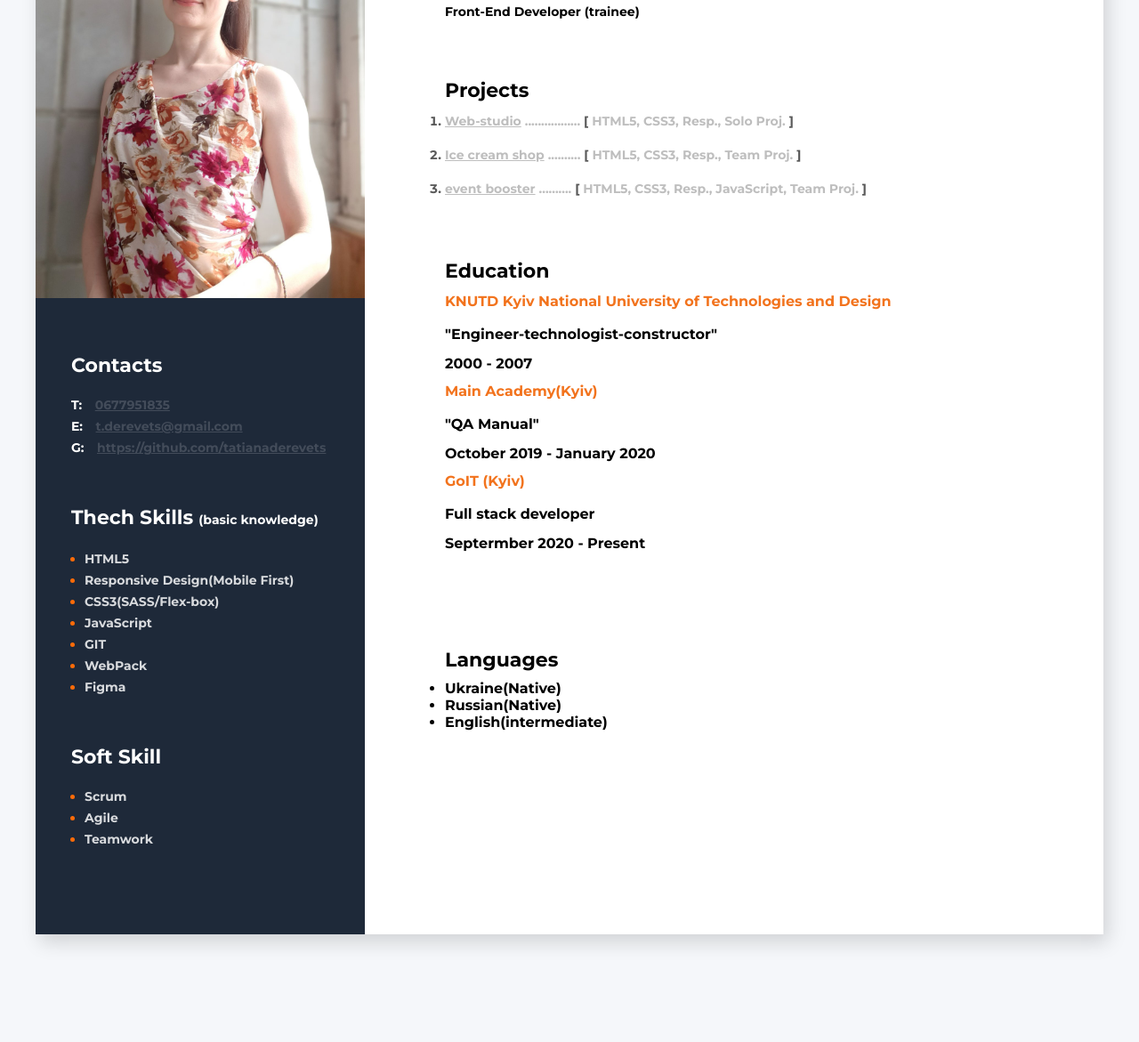
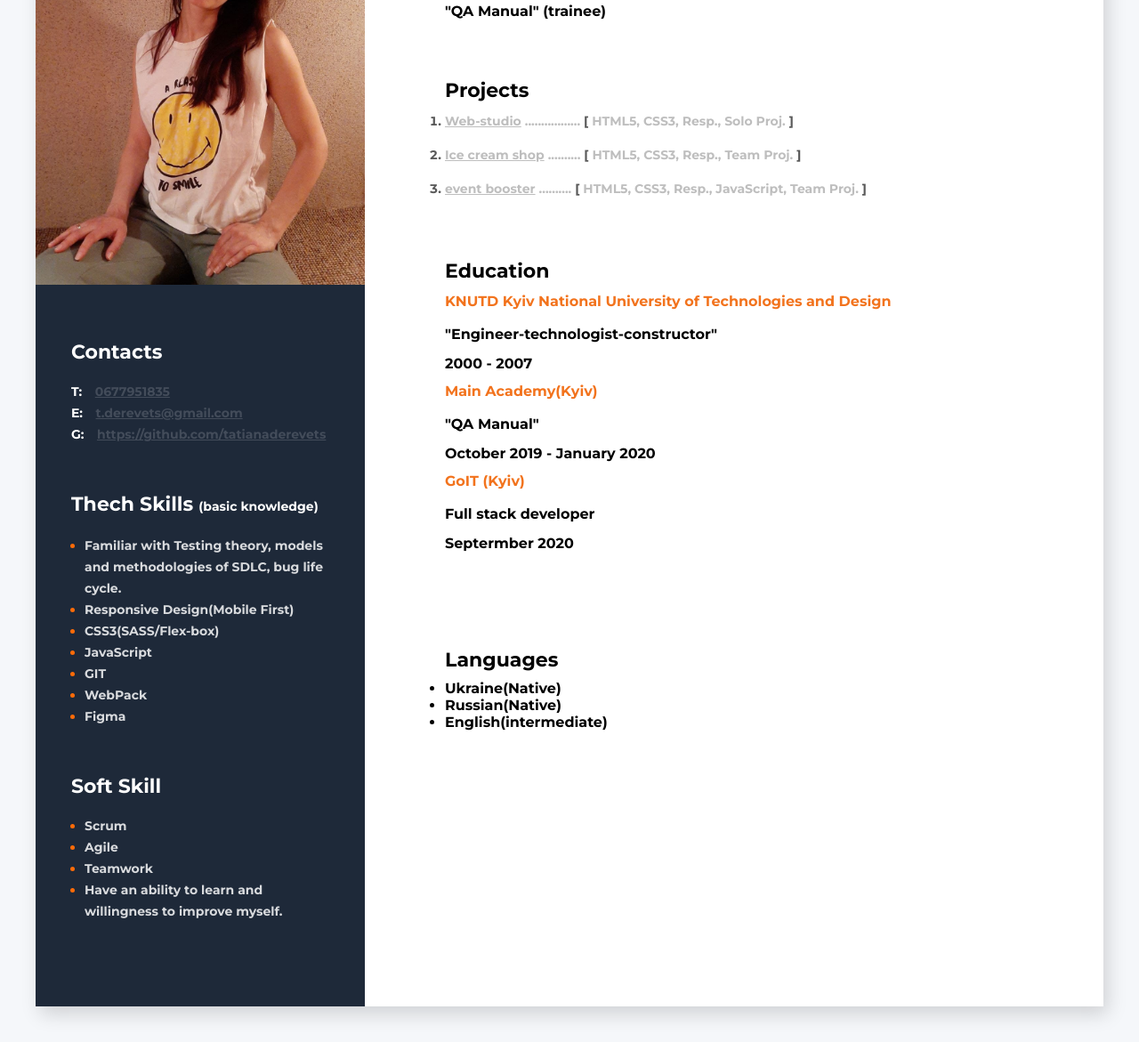
Before and after one commit to tatianaderevets/resume, a plain HTML site: page index.html in a window 1280 px wide. Shown: the part 238-1409 px from the top of the page at 89% size. Before the commit the page ends 1328 px from the top, so only its background shows below. Drawn offline with Linux system fonts and the light colour scheme.

Commit message:
corrected

```diff
--- a/index.html
+++ b/index.html
@@ -16,7 +16,7 @@
         <aside class="sidebar">
             <div>
                 <img class="main-photo"
-                    src="./img/0-02-05-9946a91915608ad7be2779445ec3440a560859a3575fd1032f6c9f2a112b45c7_16203e7220b8f2e4.jpg"
+                    src="./img/photo_2022-03-07_15-58-18.jpg"
                     alt="dont worry be happy">
 
             </div>
@@ -45,7 +45,8 @@
                     <h3 class="sidebar-title">Thech Skills <span class="sidebar-text-title">(basic knowledge)</span>
                     </h3>
                     <ul>
-                        <li class="sidebar-items"><span class="sidebar-text">HTML5</span></li>
+                        <li class="sidebar-items"><span class="sidebar-text">Familiar with Testing theory, models and
+                        methodologies of SDLC, bug life cycle.</span></li>
                         <li class="sidebar-items"><span class="sidebar-text">Responsive Design(Mobile First)</span></li>
                         <li class="sidebar-items"><span class="sidebar-text">CSS3(SASS/Flex-box)</span></li>
                         <li class="sidebar-items"><span class="sidebar-text">JavaScript</span></li>
@@ -61,6 +62,10 @@
                         <li class="sidebar-items"><span class="sidebar-text">Scrum</span></li>
                         <li class="sidebar-items"><span class="sidebar-text">Agile</span></li>
                         <li class="sidebar-items"><span class="sidebar-text">Teamwork</span></li>
+                        <li class="sidebar-items"><span class="sidebar-text">Have
+                        an ability to learn and willingness to improve
+                        myself.</span></li>
+
                     </ul>
                 </div>
 
@@ -71,7 +76,7 @@
         <div class="about-me-cont">
             <div class="about-me-info-main-text">
                 <h1 class="name-text">Tatiana Derevets</h1>
-                <h2 class="job-text">Front-End Developer (trainee)</h2>
+                <h2 class="job-text">"QA Manual" (trainee)</h2>
             </div>
             <div class="project-cont">
                 <h3 class="about-me-title-text">Projects</h3>
@@ -111,7 +116,7 @@
                 <span>October 2019 - January 2020</span>
                 <h4 class="work-title-text"><span class="company-name">GoIT (Kyiv)</span></h4>
                 <h4 class="education-proff-text">Full stack developer</h4>
-                <span>Septermber 2020 - Present</span>
+                <span>Septermber 2020</span>
             </div>
             <div class="bottom-cont">
                 <h3 class="about-me-title-text">Languages</h3>
--- a/scc/style.css
+++ b/scc/style.css
@@ -3,7 +3,7 @@
   margin: 0;
   box-sizing: border-box;
 }
-body{
+body {
   font-family: Montserrat;
   background: #f5f7fa;
   padding-bottom: 40px;
@@ -82,7 +82,6 @@ body{
   color: #ffffff;
 }
 .sidebar-items {
-
   font-size: 14px;
   font-weight: 400;
   line-height: 24px;
@@ -94,19 +93,16 @@ body{
   font-weight: lighter;
 }
 .job-text {
-    font-size: 14px;
+  font-size: 16px;
   font-weight: 700;
   line-height: 24px;
   margin-bottom: 23px;
-
 }
 .name-text {
   font-size: 45px;
   font-weight: 700;
   line-height: 89px;
 }
-
-
 
 .about-me-info-main-text {
   margin-bottom: 65px;
```
Also changed, not shown: img/photo_2022-03-07_15-58-18.jpg (added). Lines whose indentation alone changed are shown as unchanged.
